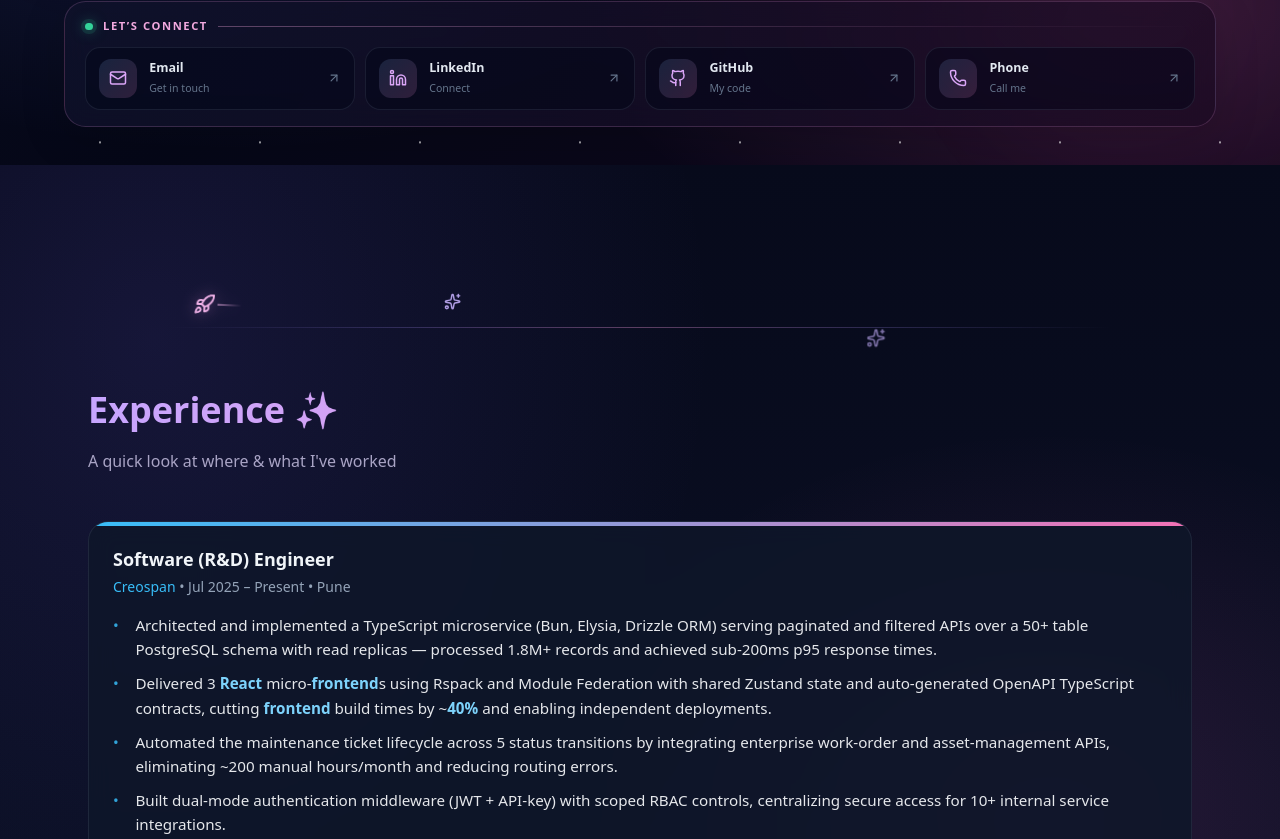
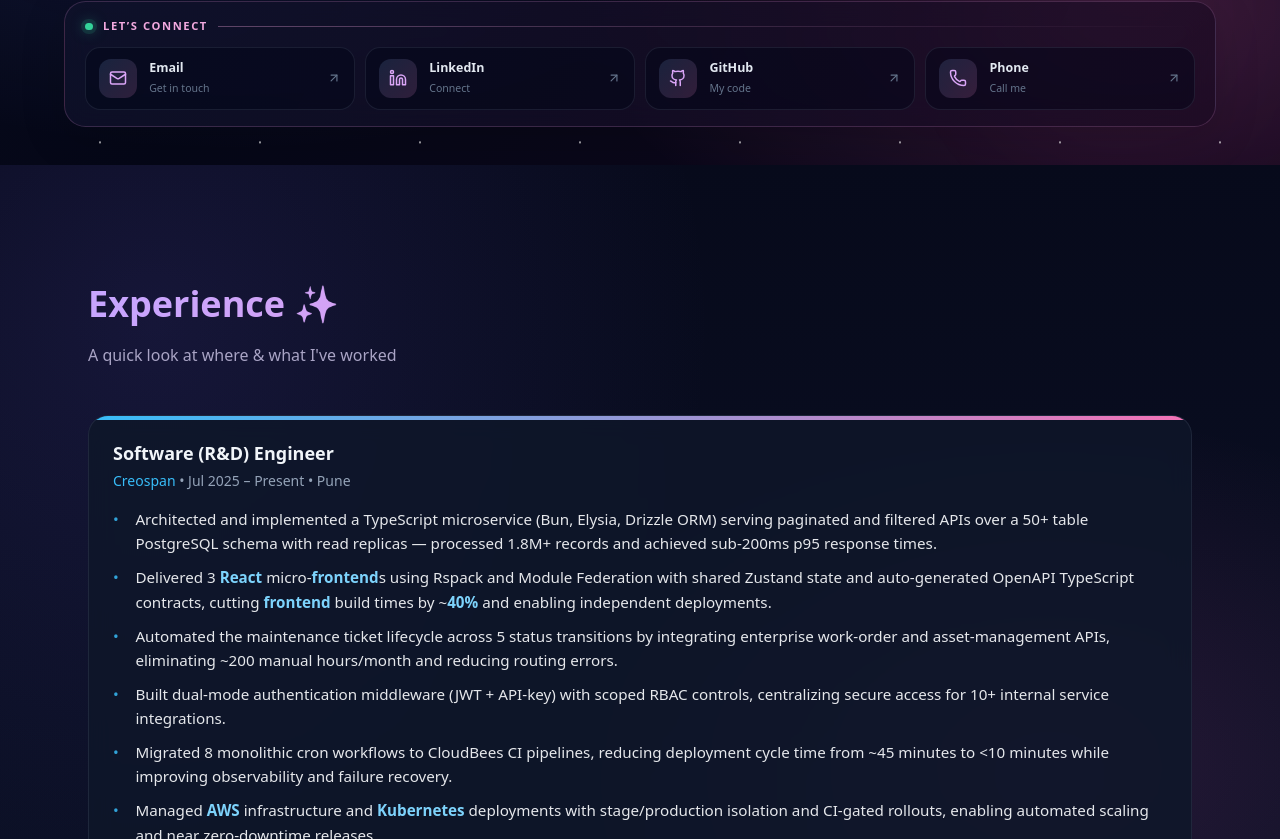
Before and after one commit to saumyasrivastava08/saumya-srivastava, a Next.js app: page / in a window 1280 px wide. Shown: the part 661-1500 px from the top of the page. Built offline with nearby package versions, Linux system fonts and the light colour scheme.

Commit message:
Remove spaceship scroll animation from experience section

```diff
--- a/components/experience/ExperiencePreview.tsx
+++ b/components/experience/ExperiencePreview.tsx
@@ -1,18 +1,12 @@
 "use client";
 
-import { motion, useScroll, useTransform } from "framer-motion";
-import { Rocket, Sparkles } from "lucide-react";
-import { useRef } from "react";
+import { motion } from "framer-motion";
+
 import ExperienceCard from "./ExperienceCard";
 import Link from "next/link";
 import { EXPERIENCE_PREVIEW } from "./data";
 
 export default function ExperiencePreview() {
-  const sectionRef = useRef<HTMLElement>(null);
-  const { scrollYProgress } = useScroll({ target: sectionRef, offset: ["start end", "end start"] });
-  const shipX = useTransform(scrollYProgress, [0, 1], ["0%", "78%"]);
-  const shipY = useTransform(scrollYProgress, [0, 1], [0, -34]);
-  const shipRotate = useTransform(scrollYProgress, [0, 1], [-8, 8]);
   const fadeUp = {
     hidden: { opacity: 0, y: 30 },
     show: (i = 0) => ({
@@ -23,16 +17,7 @@ export default function ExperiencePreview() {
   };
 
   return (
-    <section ref={sectionRef} className="experience-section cosmic-experience-section">
-      <div className="experience-cosmic-bridge" aria-hidden="true">
-        <div className="experience-bridge-track" />
-        <motion.div className="experience-bridge-ship" style={{ x: shipX, y: shipY, rotate: shipRotate }}>
-          <Rocket size={22} />
-          <span className="experience-ship-trail" />
-        </motion.div>
-        <Sparkles className="experience-bridge-star experience-bridge-star-one" size={15} />
-        <Sparkles className="experience-bridge-star experience-bridge-star-two" size={20} />
-      </div>
+    <section className="experience-section cosmic-experience-section">
       <div className="experience-container">
 
         {/* Title */}
```
